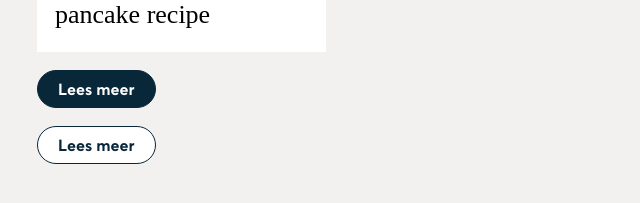
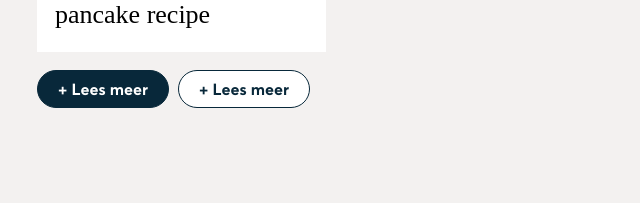
Before and after one commit to maatjevanderveer/personal-blog, a Next.js app: page / in a window 1280 px wide. Shown: the part 711-914 px from the top of the page, without its empty margins (297-937 px from the left). Built offline with nearby package versions, Linux system fonts and the light colour scheme; a web font is replaced by a local one.

Commit message:
add button group component

```diff
--- /dev/null
+++ b/components/button-group/button-group.js
@@ -0,0 +1,10 @@
+import React from 'react';
+import styles from './button-group.module.css';
+
+const ButtonGroup = (props) => {
+    return (
+        <div className={styles.buttonGroup}>{props.children}</div>
+    )
+}
+
+export default ButtonGroup;
--- /dev/null
+++ b/components/button-group/button-group.module.css
@@ -0,0 +1,3 @@
+.buttonGroup {
+    display: flex;
+}
--- /dev/null
+++ b/components/button-group/index.js
@@ -0,0 +1 @@
+export { default } from './button-group';
--- a/components/button/button.module.css
+++ b/components/button/button.module.css
@@ -9,7 +9,7 @@
   font-weight: 700;
   cursor: pointer;
   margin-bottom: 18px;
-  margin-right: 18px;
+  margin-right: 9px;
 }
 
 .base:disabled {
--- a/pages/index.js
+++ b/pages/index.js
@@ -3,6 +3,7 @@ import ArticleCard from "../components/article-card";
 import Layout, { siteTitle } from "../components/layout/layout";
 import utilStyles from "../styles/utils.module.css";
 import Button from "../components/button";
+import ButtonGroup from "../components/button-group";
 
 export default function Home() {
   return (
@@ -12,8 +13,9 @@ export default function Home() {
       </Head>
       <section className={utilStyles.headingMd}>
         <p className={utilStyles.editorialText}>
-          Welcome at my personal blog. I'm a front-end developer for Cineville. You can
-          contact me via <a href="mailto:mjvanderveer@gmail.com">e-mail</a>
+          Welcome at my personal blog. I'm a front-end developer for Cineville.
+          You can contact me via{" "}
+          <a href="mailto:mjvanderveer@gmail.com">e-mail</a>
         </p>
         <h1>Blog</h1>
         <ArticleCard
@@ -22,9 +24,10 @@ export default function Home() {
           title="This is a delicious pancake recipe"
         />
       </section>
+      <ButtonGroup>
         <Button
           variant="primary"
-        label="Lees meer"
+          label="+ Lees meer"
           size="md"
           onClick={() => {
             alert("hello");
@@ -32,12 +35,13 @@ export default function Home() {
         />
         <Button
           variant="secondary"
-        label="Lees meer"
+          label="+ Lees meer"
           size="md"
           onClick={() => {
             alert("hello");
           }}
         />
+      </ButtonGroup>
     </Layout>
   );
 }
```
Lines whose indentation alone changed are shown as unchanged.
